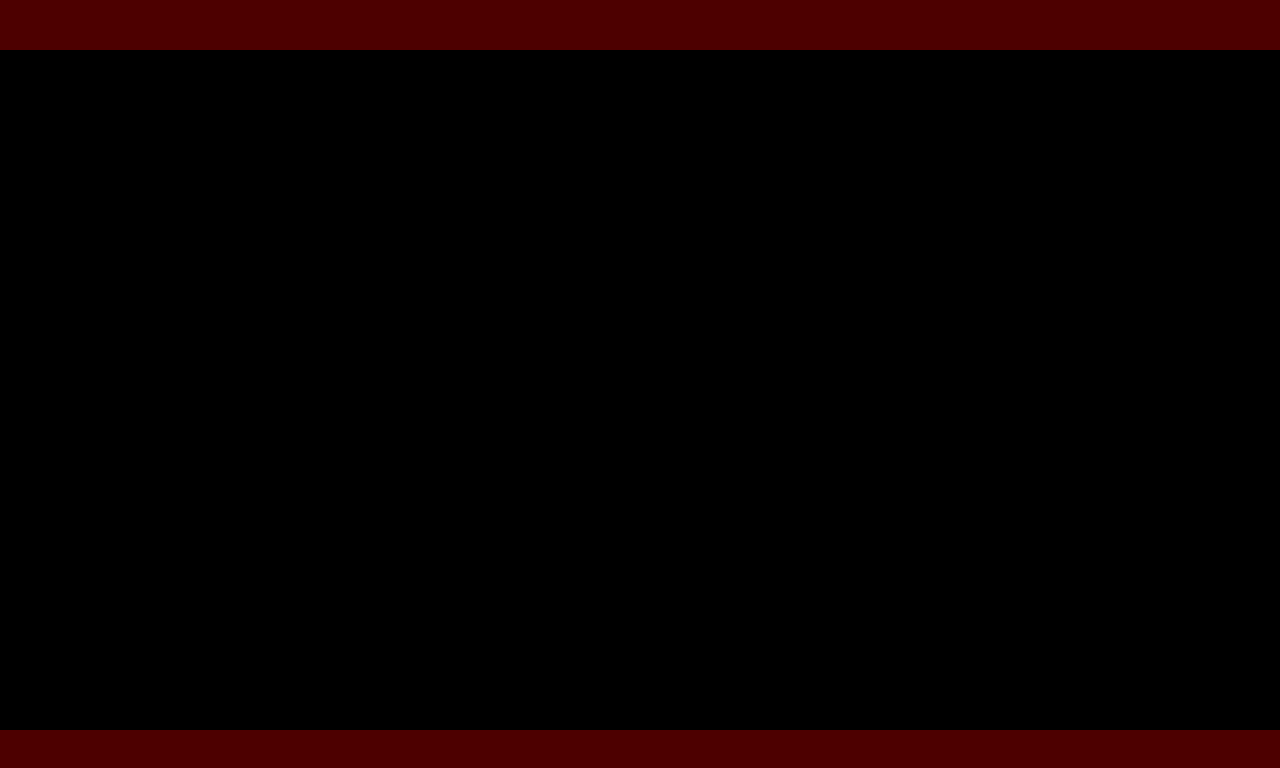
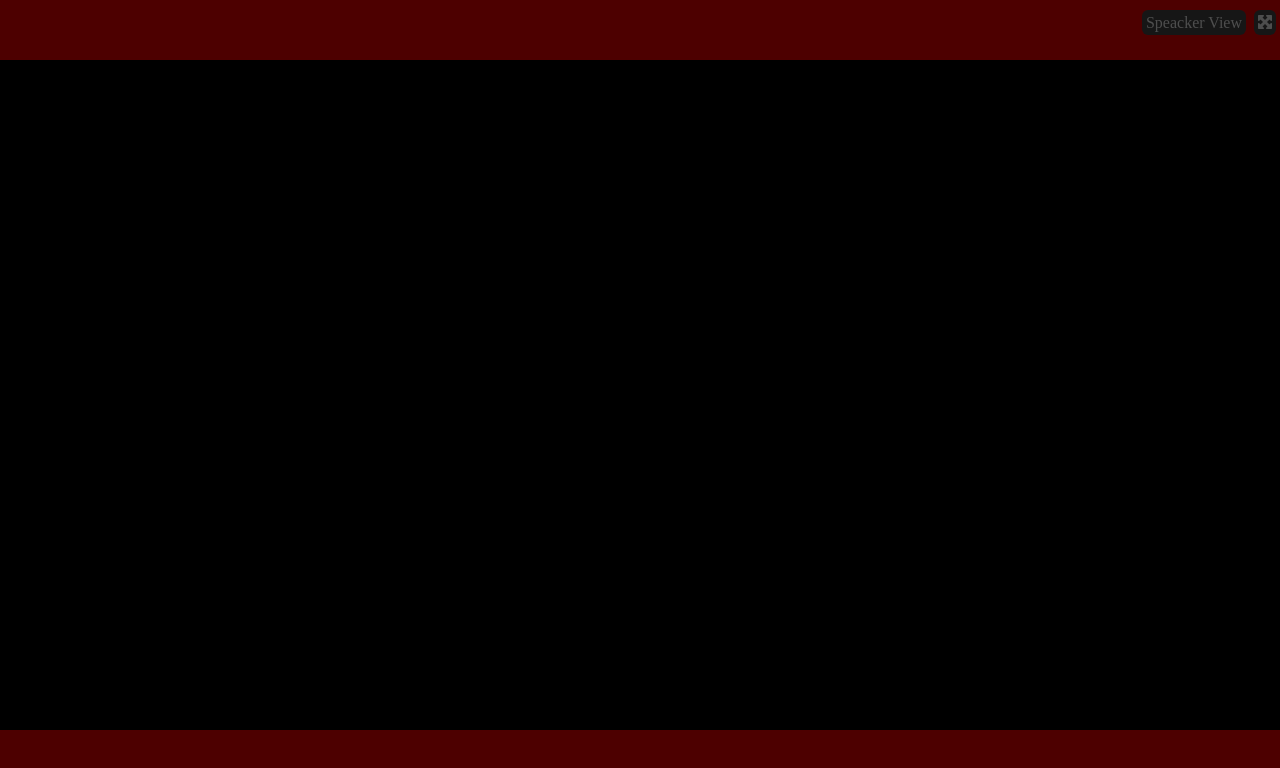
Before and after one commit to luca-gif/html-css-zoom, a plain HTML site: page index.html in a window 1280 px wide. Drawn offline with Linux system fonts and the light colour scheme.

Commit message:
Creazione header

```diff
--- a/global.css
+++ b/global.css
@@ -11,3 +11,8 @@ body{
 ul li{
   list-style: none;
 }
+
+a{
+  text-decoration: none;
+  color: #ffffff;
+}
--- a/index.html
+++ b/index.html
@@ -6,6 +6,9 @@
   <meta http-equiv="X-UA-Compatible" content="IE=edge">
   <meta name="viewport" content="width=device-width, initial-scale=1.0">
   <title>Zoom</title>
+  <link rel="stylesheet" href="https://cdnjs.cloudflare.com/ajax/libs/font-awesome/6.1.0/css/all.min.css"
+    integrity="sha512-10/jx2EXwxxWqCLX/hHth/vu2KY3jCF70dCQB8TSgNjbCVAC/8vai53GfMDrO2Emgwccf2pJqxct9ehpzG+MTw=="
+    crossorigin="anonymous" referrerpolicy="no-referrer" />
   <link rel="stylesheet" href="style.css">
   <link rel="stylesheet" href="global.css">
   <link rel="stylesheet" href="utils.css">
@@ -13,8 +16,10 @@
 
 <header class="debug flex">
 
+  <div class="btn"><a href="#">Speacker View</a></div>
+  <div class="btn flex"><a href="#"><i class="fa-solid fa-maximize"></i></a></div>
+
 </header>
-
 
 <main class="flex">
 
--- a/style.css
+++ b/style.css
@@ -1,9 +1,25 @@
 header{
-  height: 50px;
+  height: 60px;
+  justify-content: flex-end;
 }
 
+
+header .btn{
+  background-color: #4a4a4a;
+  color: #ffffff;
+  padding: 4px;
+  border-radius: 6px;
+  height: 25px;
+  margin: 10px 4px;
+}
+
+
+/*
+MAIN
+*/
+
 main{
-  height: calc(100vh - 120px);
+  height: calc(100vh - 130px);
   color: white;
   overflow-y: auto;
 }
```
